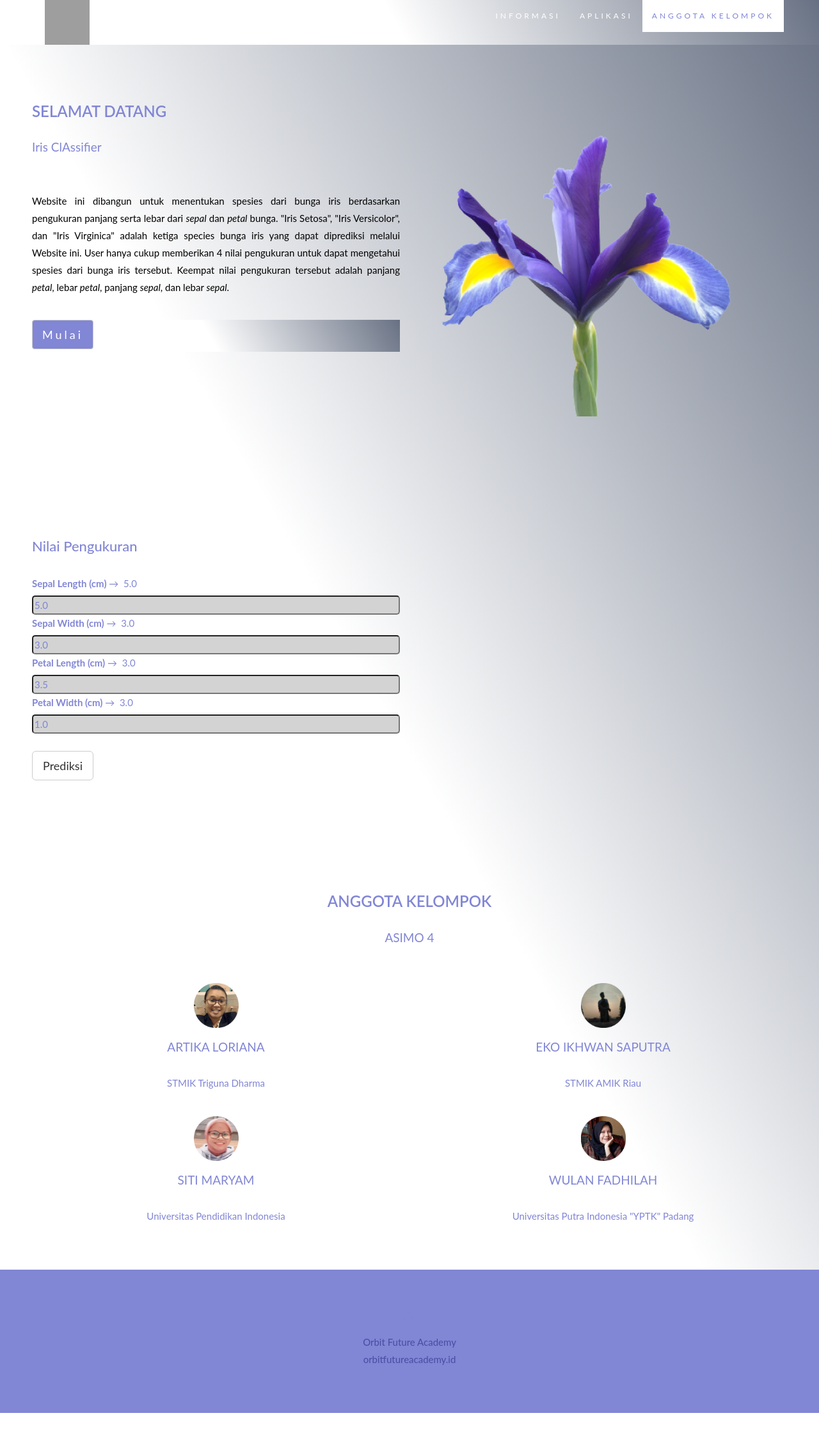
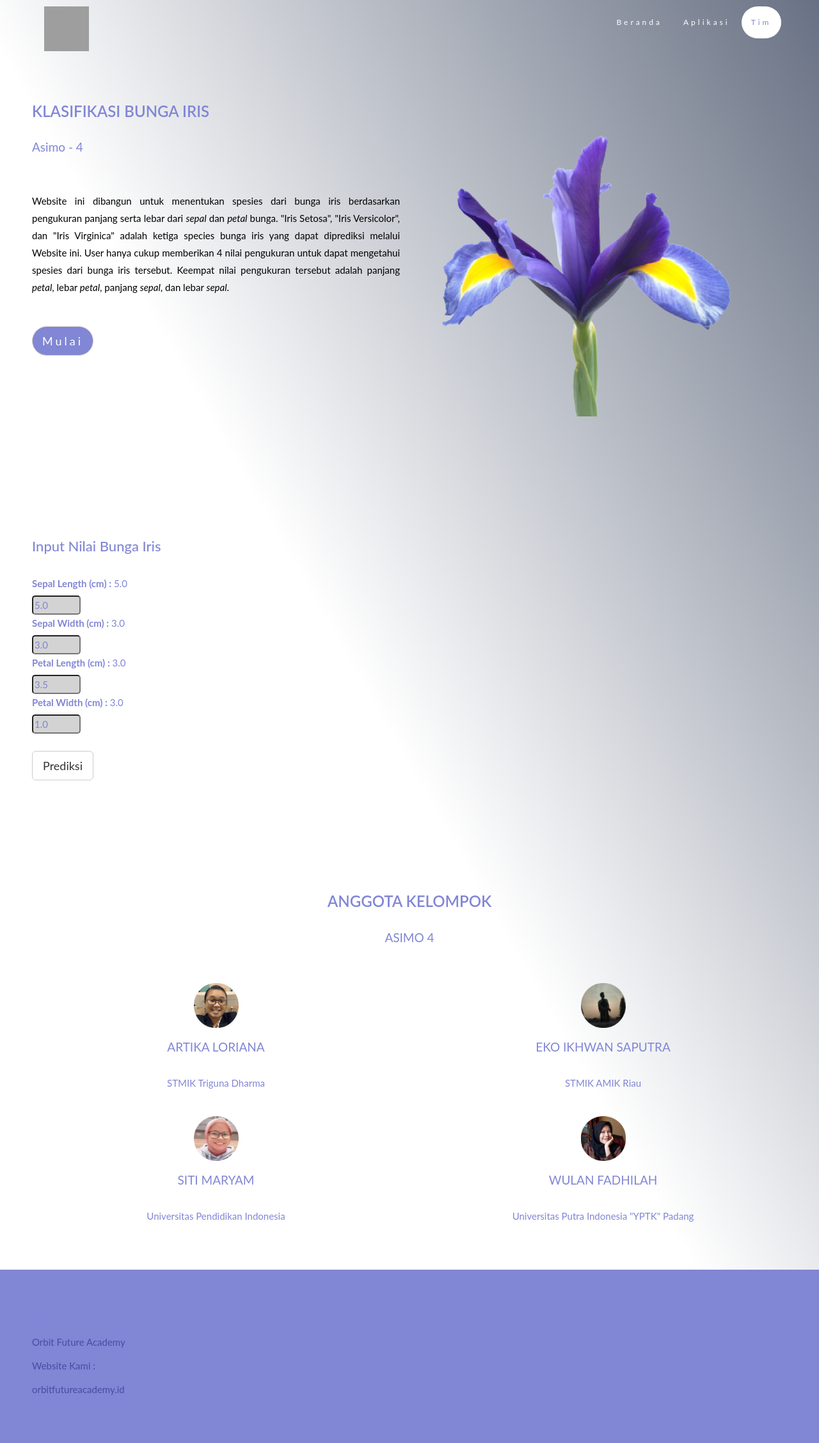
Before and after one commit to ulung3ko/uprak-deployment-asimo-4, a Flask app: page / in a window 1280 px wide. Shown: the whole page at 64% size. Before the commit the page ends 2209 px from the top, so only its background shows below. Run offline with Flask 2, Linux system fonts and the light colour scheme; parts of the project's set-up code (start-up, migrations or seed data) failed here and were passed over; grey boxes are pictures that could not be loaded.

Commit message:
Finishing front-end

```diff
--- a/app/static/css/client_side.css
+++ b/app/static/css/client_side.css
@@ -76,22 +76,28 @@
 
   .navbar {
 	  margin-bottom: 0;
-	  background: linear-gradient(240.31deg, #3E4A61 -10.08%, #6B7486 1.03%, #FFFFFF 51.68%);
+	  /* background: linear-gradient(240.31deg, #3E4A61 -10.08%, #6B7486 1.03%, #FFFFFF 51.68%); */
+	  background: none;
 	  z-index: 9999;
 	  border: 0;
 	  font-size: 12px !important;
 	  line-height: 1.42857143 !important;
 	  letter-spacing: 4px;
 	  border-radius: 0;
+	  margin-top: 10px;
+	  margin-right: 3px;
   }
 
   .navbar li a, .navbar .navbar-brand {
 	  color: #fff !important;
+	  border-radius: 25px;
+	  margin-right: 3px;
   }
 
   .navbar-nav li a:hover, .navbar-nav li.active a {
 	  color: #8186D5 !important;
 	  background-color: #fff !important;
+	  border-radius: 25px;
   }
 
   .navbar-default .navbar-toggle {
--- a/app/templates/index.html
+++ b/app/templates/index.html
@@ -35,9 +35,9 @@
 			<!-- Daftar Halaman -->
 			<div class="collapse navbar-collapse" id="myNavbar">
 				<ul class="nav navbar-nav navbar-right ">
-					<li><a href="#informasi">INFORMASI</a></li>
-					<li><a href="#aplikasi">APLIKASI</a></li>
-					<li><a href="#anggotaKelompok">ANGGOTA KELOMPOK</a></li>
+					<li><a href="#informasi">Beranda</a></li>
+					<li><a href="#aplikasi">Aplikasi</a></li>
+					<li><a href="#anggotaKelompok">Tim</a></li>
 				</ul>
 			</div>
 		</div>
@@ -51,8 +51,8 @@
 		<div class="row">
 			<div class="col-sm-6">
 				<!-- Deskripsi Aplikasi -->
-				<h2 style="color: #8186D5;">Selamat  Datang</h2>
-				<h4 style="color: #8186D5;">Iris ClAssifier</h4><br>
+				<h2 style="color: #8186D5;">Klasifikasi Bunga Iris</h2>
+				<h4 style="color: #8186D5;">Asimo - 4</h4><br>
 				<p style="text-align: justify;text-justify: inter-word; color: black; ">
 					Website ini dibangun untuk menentukan spesies dari bunga iris berdasarkan pengukuran panjang serta lebar
 					dari <i>sepal</i> dan <i>petal</i> bunga. "Iris Setosa", "Iris Versicolor", dan "Iris Virginica"
@@ -92,28 +92,28 @@
 			<div class="col-sm-6">
 				</br>
 				<!-- Input Nilai Pengukuran dari Pengguna -->
-				<h3 style="margin-left: 50px; color: #8186D5;"">Nilai Pengukuran </h3>
+				<h3 style="margin-left: 50px; color: #8186D5;">Input Nilai Bunga Iris</h3>
 				<form>
-					<div class="form-group" style="margin-left: 50px; color: #8186D5";"">
+					<div class="form-group" style="margin-left: 50px; color: #8186D5";>
 						<!-- Input Slider untuk Nilai Pengukuran Bunga Iris -->
-						<label for="range_sepal_length" >Sepal Length (cm) </label>&nbsp;&rarr;&nbsp;
-						<span id="rangeVal_sepal_length">5.0<!-- Default value --></span>
-						<input type="text" min="4.3" max="7.9" step="0.05" value="5.0" class="slider" id="range_sepal_length" style="height: 30px"
+						<label for="range_sepal_length" >Sepal Length (cm) : </label>
+						<span id="rangeVal_sepal_length">5.0<!-- Default value --></span> <br>
+						<input type="number" min="4.3" max="7.9" step="0.05" value="5.0" class="slider" id="range_sepal_length" style="height: 30px; width: max-content;"
 						onInput="$('#rangeVal_sepal_length').html($(this).val())">
 						</br>
-						<label for="range_sepal_width">Sepal Width (cm) </label>&nbsp;&rarr;&nbsp;
-						<span id="rangeVal_sepal_width">3.0<!-- Default value --></span>
-						<input type="text" min="2.0" max="4.4" step="0.05" value="3.0" class="slider" id="range_sepal_width" style="height: 30px"
+						<label for="range_sepal_width">Sepal Width (cm) : </label>
+						<span id="rangeVal_sepal_width">3.0<!-- Default value --></span> <br>
+						<input type="number" min="2.0" max="4.4" step="0.05" value="3.0" class="slider" id="range_sepal_width" style="height: 30px; width: max-content;"
 						onInput="$('#rangeVal_sepal_width').html($(this).val())">
 						</br>
-						<label for="range_petal_length">Petal Length (cm) </label>&nbsp;&rarr;&nbsp;
-						<span id="rangeVal_petal_length">3.0<!-- Default value --></span>
-						<input type="text" min="1.0" max="6.9" step="0.05" value="3.5" class="slider" id="range_petal_length" style="height: 30px"
+						<label for="range_petal_length">Petal Length (cm) : </label>
+						<span id="rangeVal_petal_length">3.0<!-- Default value --></span> <br>
+						<input type="number" min="1.0" max="6.9" step="0.05" value="3.5" class="slider" id="range_petal_length" style="height: 30px; width: max-content;"
 						onInput="$('#rangeVal_petal_length').html($(this).val())">
 						</br>
-						<label for="range_petal_width">Petal Width (cm) </label>&nbsp;&rarr;&nbsp;
-						<span id="rangeVal_petal_width">3.0<!-- Default value --></span>
-						<input type="text" min="0.1" max="2.5" step="0.05" value="1.0" class="slider" id="range_petal_width" style="height: 30px"
+						<label for="range_petal_width">Petal Width (cm) : </label>
+						<span id="rangeVal_petal_width">3.0<!-- Default value --></span> <br>
+						<input type="number" min="0.1" max="2.5" step="0.05" value="1.0" class="slider" id="range_petal_width" style="height: 30px; width: max-content;"
 						onInput="$('#rangeVal_petal_width').html($(this).val())">
 						</br>
 						<br>
@@ -180,11 +180,14 @@
 	</div>
 
 	<!-- Footer -->
-	<footer class="container-fluid text-center" style="background: #8186D5;"">
+	<footer class="container-fluid" style="background: #8186D5;"">
 		<a href="#halamanku" title="To Top">
 			<span class="glyphicon glyphicon-chevron-up"></span>
 		</a>
-		<p style="color: #494CA2;">Orbit Future Academy <br> <a href="https://orbitfutureacademy.id/" style="color: #494CA2;">orbitfutureacademy.id</a></p>
+		<p style="color: #494CA2;">Orbit Future Academy <br>
+			<p  style="color: #494CA2;">Website Kami : </p>
+			<a href="https://orbitfutureacademy.id/" style="color: #494CA2;">orbitfutureacademy.id</a> <br>
+		</p>
 	</footer>
 
 	<!-- JavaScript untuk Animasi Scroll dan Prediksi Model -->
```
